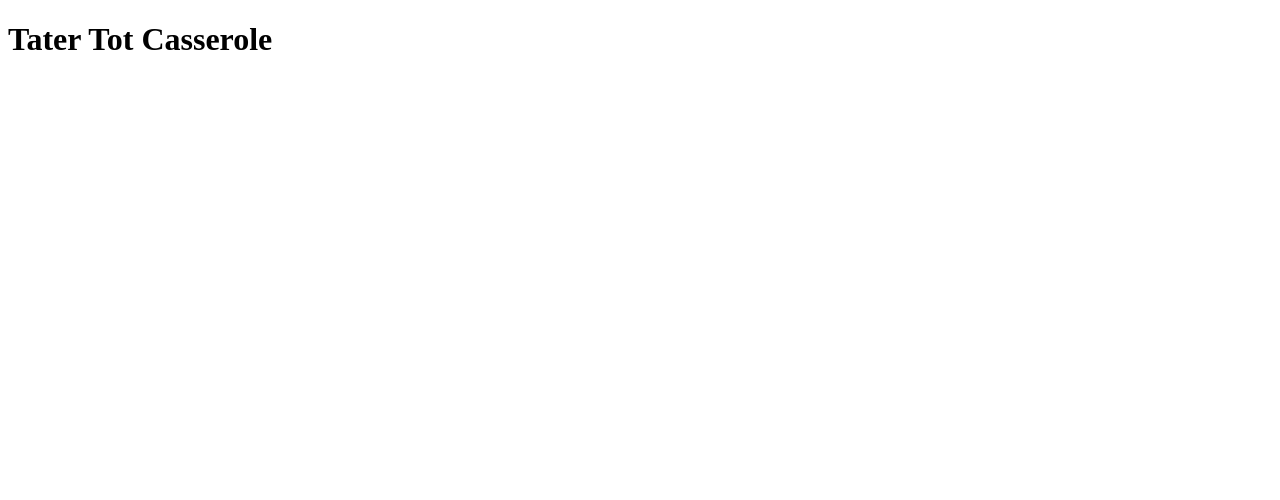
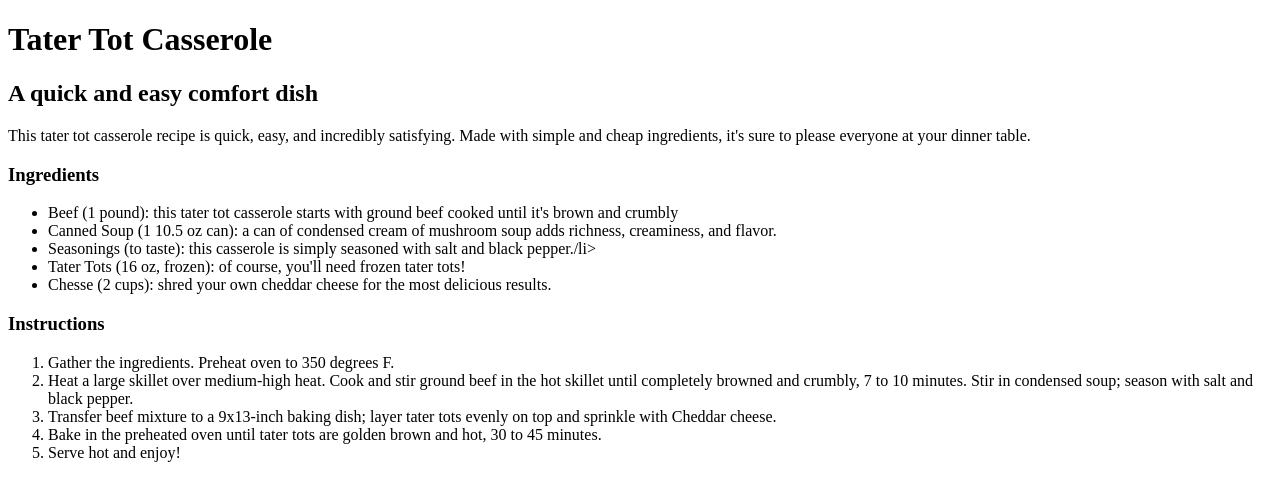
Before and after one commit to bgomez555/odin-recipes, a plain HTML site: page recipes/tater-tot-casserole.html in a window 1280 px wide. Drawn offline with Linux system fonts and the light colour scheme.

Commit message:
feat: add recipe content

```diff
--- a/recipes/tater-tot-casserole.html
+++ b/recipes/tater-tot-casserole.html
@@ -7,5 +7,26 @@
 </head>
 <body>
     <h1>Tater Tot Casserole</h1>
+    <h2>A quick and easy comfort dish</h2>
+
+    <p>This tater tot casserole recipe is quick, easy, and incredibly satisfying. Made with simple and cheap ingredients, it's sure to please everyone at your dinner table.</p>
+
+    <h3>Ingredients</h3>
+    <ul>
+        <li>Beef (1 pound): this tater tot casserole starts with ground beef cooked until it's brown and crumbly</li>
+        <li>Canned Soup (1 10.5 oz can): a can of condensed cream of mushroom soup adds richness, creaminess, and flavor.</li>
+        <li>Seasonings (to taste): this casserole is simply seasoned with salt and black pepper./li>
+        <li>Tater Tots (16 oz, frozen): of course, you'll need frozen tater tots!</li>
+        <li>Chesse (2 cups): shred your own cheddar cheese for the most delicious results.</li>
+    </ul>
+
+    <h3>Instructions</h3>
+    <ol>
+        <li>Gather the ingredients. Preheat oven to 350 degrees F.</li>
+        <li>Heat a large skillet over medium-high heat. Cook and stir ground beef in the hot skillet until completely browned and crumbly, 7 to 10 minutes. Stir in condensed soup; season with salt and black pepper.</li>
+        <li>Transfer beef mixture to a 9x13-inch baking dish; layer tater tots evenly on top and sprinkle with Cheddar cheese.</li>
+        <li>Bake in the preheated oven until tater tots are golden brown and hot, 30 to 45 minutes.</li>
+        <li>Serve hot and enjoy!</li>
+    </ol>
 </body>
 </html>
```
